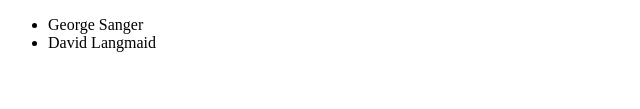
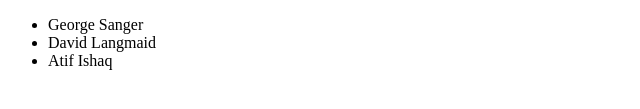
Before and after one commit to paperclipstudio/Group14, a plain HTML site: page gitTestFolder/CommitToMe.html in a window 1280 px wide. Shown: the part 175-284 px from the top of the page, 0-640 px from the left. Drawn offline with Linux system fonts and the light colour scheme.

Commit message:
Update CommitToMe.html

```diff
--- a/gitTestFolder/CommitToMe.html
+++ b/gitTestFolder/CommitToMe.html
@@ -18,5 +18,6 @@
     <ul>
         <li>George Sanger</li> <!-- Copy this line and add your name -->
         <li>David Langmaid</li>
+        <li>Atif Ishaq</li>
     </ul>
 </div>
```
